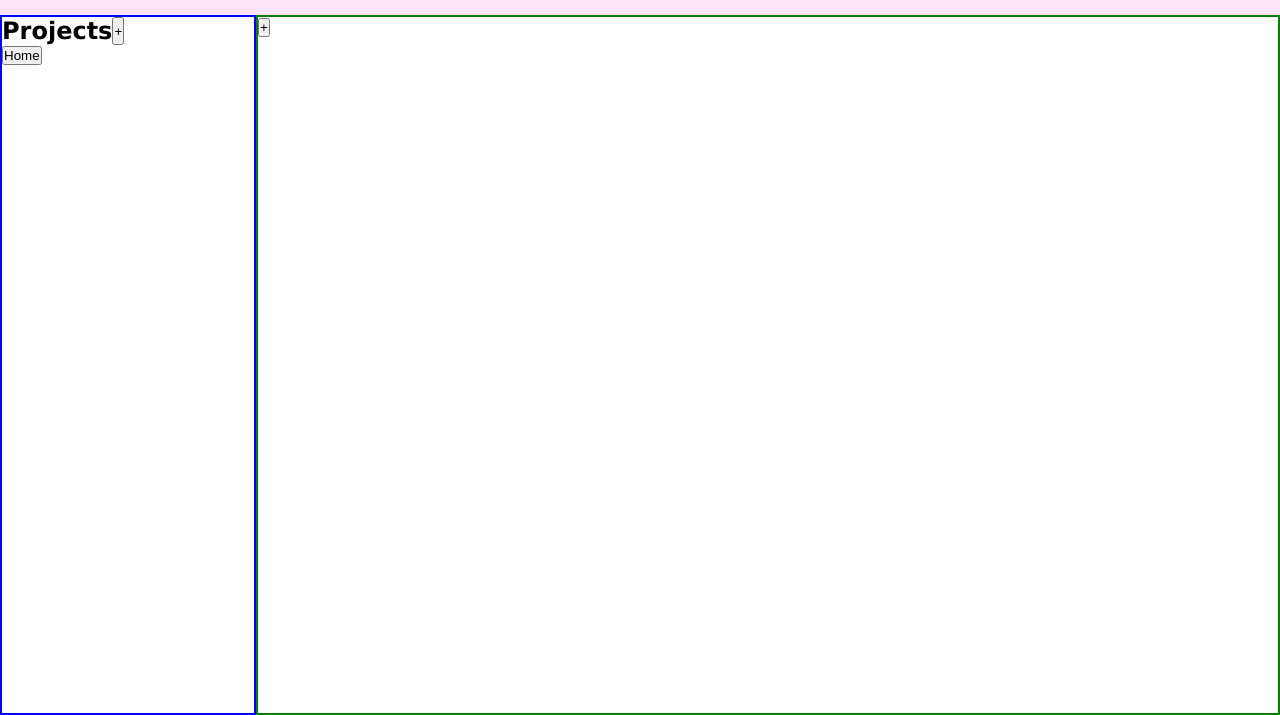
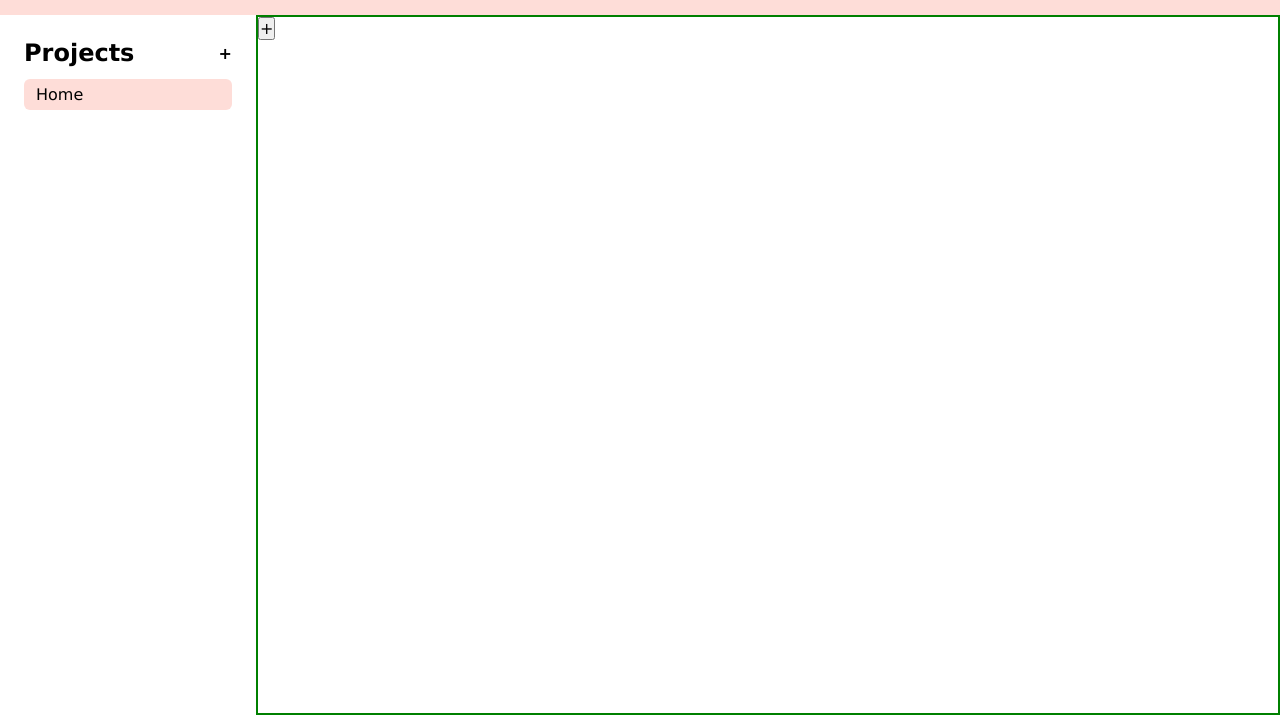
Before and after one commit to zenithyap/todo-list, a website built with webpack: page src/template.html in a window 1280 px wide. Shown: the part 85-800 px from the top of the page. Built offline with nearby package versions, Linux system fonts and the light colour scheme.

Commit message:
Style sidebar

```diff
--- a/src/js/controllers/CategoryController.js
+++ b/src/js/controllers/CategoryController.js
@@ -4,7 +4,8 @@ import storageController from "./StorageController";
 
 const categoryController = (function() {
     const categories = storageController.loadCategories();
-    let currentCategory = categories[0];
+    let currentCategoryIndex = 0;
+    let currentCategory = categories[currentCategoryIndex];
 
     function getCategories() {
         return categories;
@@ -38,7 +39,12 @@ const categoryController = (function() {
     }
 
     function changeCurrentCategory(index) {
-        currentCategory = categories[index];
+        currentCategoryIndex = index;
+        currentCategory = categories[currentCategoryIndex];
+    }
+
+    function getCurrentCategoryIndex() {
+        return currentCategoryIndex;
     }
 
     function getCurrentCategoryTodos() {
@@ -58,8 +64,8 @@ const categoryController = (function() {
     return {
         getCategories, addCategory, deleteCategory,
         addTodoToCategory, deleteTodoFromCategory, editTodoInCategory,
-        changeCurrentCategory, getCurrentCategoryTodos, getTodoFromCategory,
-        logCategories
+        changeCurrentCategory, getCurrentCategoryIndex, getCurrentCategoryTodos,
+        getTodoFromCategory, logCategories
     };
 })();
 
--- a/src/js/controllers/DomController.js
+++ b/src/js/controllers/DomController.js
@@ -35,6 +35,7 @@ const DomController = (function() {
                 const index = event.target.dataset.index;
                 categoryController.deleteCategory(index);
                 categoryController.changeCurrentCategory(index - 1);
+
                 renderSidebar();
                 renderContent();
             }
@@ -42,6 +43,7 @@ const DomController = (function() {
             if (event.target.classList.contains("category-btn")) {
                 categoryController.changeCurrentCategory(event.target.dataset.index);
                 renderContent();
+                renderSidebar();
             }
         });
     }
@@ -133,8 +135,10 @@ const DomController = (function() {
 
     function renderSidebar() {
         const categories = categoryController.getCategories();
+        const currentCategoryIndex = parseInt(categoryController.getCurrentCategoryIndex());
         const sidebarContent = document.querySelector("#sidebar-content");
         sidebarContent.textContent = "";
+
 
         categories.map((category, index) => {
             const categoryButton = document.createElement("button");
@@ -143,6 +147,9 @@ const DomController = (function() {
             categoryButton.textContent = category.title;
             categoryButton.classList.add("category-btn");
             categoryButton.dataset.index = index;
+            if (index === currentCategoryIndex) {
+                categoryButton.classList.add("active");
+            }
             deleteCategoryButton.textContent = "Delete";
             deleteCategoryButton.dataset.index = index;
 
--- a/src/styles.css
+++ b/src/styles.css
@@ -2,6 +2,10 @@
     margin: 0;
     padding: 0;
     box-sizing: border-box;
+}
+
+input, button, textarea, select {
+    font: inherit;
 }
 
 :root {
@@ -17,17 +21,47 @@
 
 #header {
     display: flex;
-    background-color: #FFE5F7;
+    background-color: #FEDDD8;
     align-items: center;
     padding: 24px;
     grid-column: 1 / 3;
 }
 
 #sidebar {
-    border: 2px solid blue;
+    padding: 24px;
 
-    .title {
+    #title {
         display: flex;
+        justify-content: space-between;
+    }
+
+    #add-project-btn {
+        font-weight: bolder;
+        border: none;
+        background-color: white;
+    }
+
+    .category-btn {
+        border: none;
+        border-radius: 6px;
+        text-align: left;
+        background-color: white;
+        padding: 6px 12px;
+    }
+
+    #add-project-btn:hover,
+    .category-btn:hover {
+        background-color: #FEDDD8;
+    }
+
+    .active {
+        background-color: #FEDDD8;
+    }
+
+    #sidebar-content {
+        margin-top: 12px;
+        display: grid;
+        gap: 6px;
     }
 }
 
--- a/src/template.html
+++ b/src/template.html
@@ -11,7 +11,7 @@
             <h1>To Do List</h1>
         </div>
         <div id="sidebar">
-            <div class="title">
+            <div id="title">
                 <h2>Projects</h2>
                 <button id="add-project-btn">+</button>
                 <dialog id="add-project-dialog">
```
